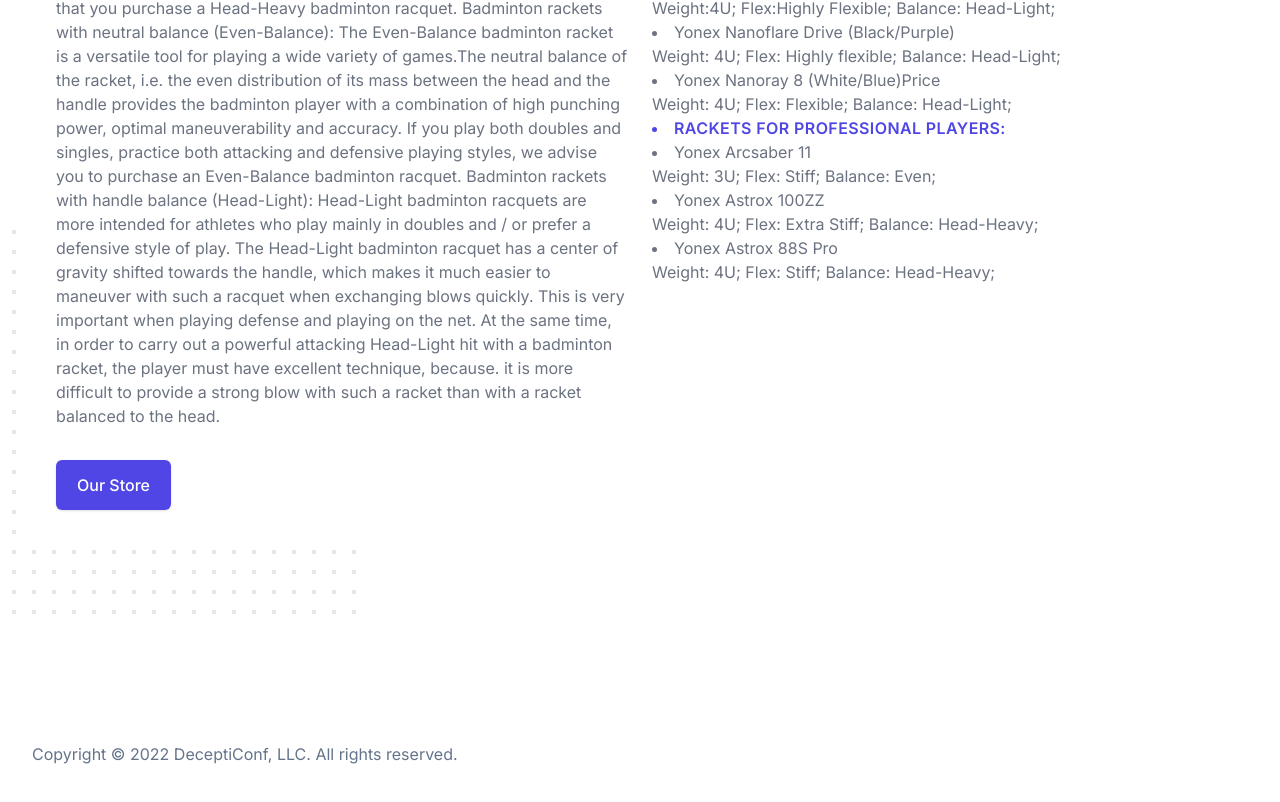
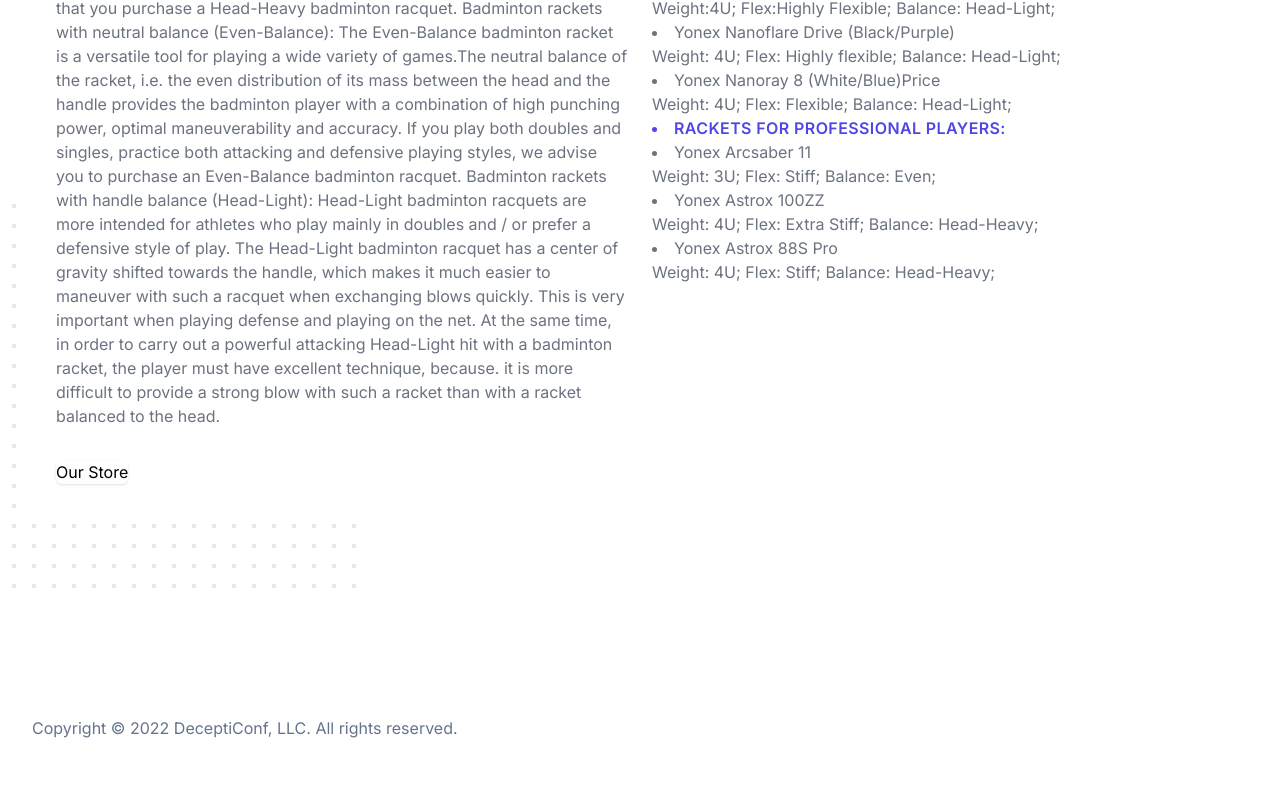
Before and after one commit to BadmWe/WebBadminton, a Next.js app: page /beginners in a window 1280 px wide. Shown: the part 1189-1991 px from the top of the page. Built offline with nearby package versions, Linux system fonts and the light colour scheme.

Commit message:
href to Link

```diff
--- a/src/pages/beginners.jsx
+++ b/src/pages/beginners.jsx
@@ -1,4 +1,6 @@
-export default function Example() {
+import Link from 'next/link'
+
+export default function Beginners() {
   return (
     <div className="overflow-hidden bg-white py-16 px-4 sm:px-6 lg:px-8 xl:py-36">
       <div className="mx-auto max-w-max lg:max-w-7xl">
@@ -235,12 +237,12 @@ export default function Example() {
             </div>
 
             <div className="mt-8 inline-flex rounded-md shadow">
-              <a
+              <Link
                 href="/store"
                 className="flex items-center justify-center rounded-md border border-transparent bg-indigo-600 px-5 py-3 text-base font-medium text-white hover:bg-indigo-700"
               >
-                Our Store
-              </a>
+                <a>Our Store</a>
+              </Link>
             </div>
           </div>
         </div>
```
